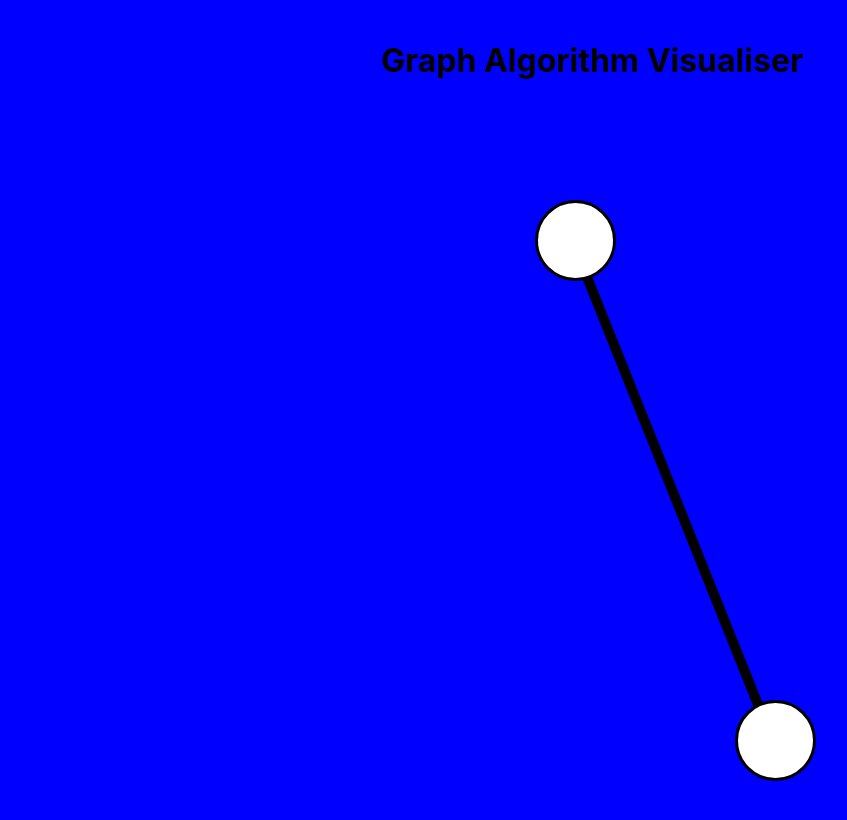
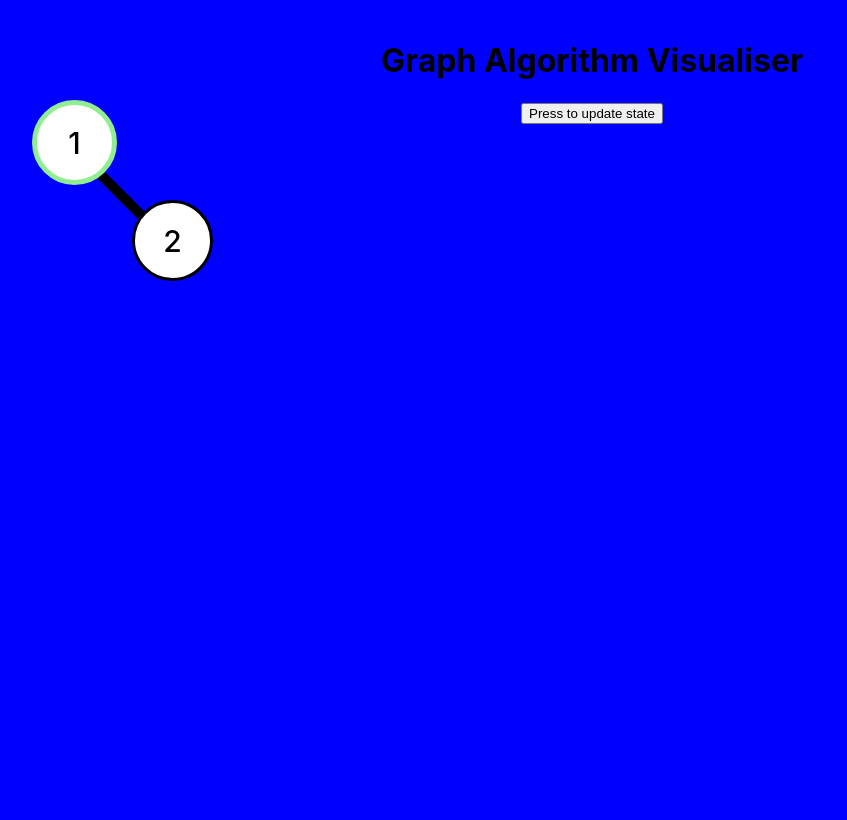
Before and after one commit to Michael-Shep/Graph-Algorithms, a React (Create React App) app in the folder graph-algorithms/: page / in a window 1280 px wide. Shown: the top 820 px of the page, without its empty margins (68-915 px from the left). Built offline with nearby package versions, Linux system fonts and the light colour scheme.

Commit message:
Added Redux for managing the state of all nodes

```diff
--- a/graph-algorithms/package.json
+++ b/graph-algorithms/package.json
@@ -3,6 +3,7 @@
   "version": "0.1.0",
   "private": true,
   "dependencies": {
+    "@reduxjs/toolkit": "^1.6.1",
     "@testing-library/jest-dom": "^5.14.1",
     "@testing-library/react": "^11.2.7",
     "@testing-library/user-event": "^12.8.3",
@@ -11,6 +12,7 @@
     "@types/react-dom": "^17.0.9",
     "react": "^17.0.2",
     "react-dom": "^17.0.2",
+    "react-redux": "^7.2.4",
     "react-scripts": "4.0.3",
     "typescript": "^4.4.2",
     "web-vitals": "^1.1.2"
--- a/graph-algorithms/src/components/App/App.tsx
+++ b/graph-algorithms/src/components/App/App.tsx
@@ -1,31 +1,33 @@
 import React from 'react';
+import { connect } from 'react-redux';
 import './App.css';
 import Node, { NodeData } from '../Node/Node';
 import Connection from '../Connection/Connection';
-import useWindowSize, { Size } from '../../helpers/useWindowSize';
-import Constants from '../../helpers/Constants';
+import store, { NodeState } from '../../helpers/ReduxStore';
 
-const App = () => {
-  const size: Size = useWindowSize();
+interface AppProps {
+  nodes: NodeData[];
+}
 
-  const getCenterXPosition = (): number => {
-    if (size.width) {
-      return size.width / 2 - Constants.NODE_SIZE / 2;
-    }
-    return 0;
+const App = (props: AppProps) => {
+  const buttonPressHandler = () => {
+    store.dispatch({ type: 'FLIP-ACTIVE', nodeIndex: 1 });
+    store.dispatch({ type: 'FLIP-ACTIVE', nodeIndex: 0 });
   };
-
-  const node1Data: NodeData = new NodeData(getCenterXPosition(), 200);
-  const node2Data: NodeData = new NodeData(getCenterXPosition() + 200, 700);
 
   return (
     <div id="app">
       <h1>Graph Algorithm Visualiser</h1>
-      <Connection startNode={node1Data} endNode={node2Data} />
-      <Node nodeData={node1Data} />
-      <Node nodeData={node2Data} />
+      <button onClick={buttonPressHandler}>Press to update state</button>
+      <Connection startNode={props.nodes[0]} endNode={props.nodes[1]} />
+      <Node nodeData={props.nodes[0]} />
+      <Node nodeData={props.nodes[1]} />
     </div>
   );
 };
 
-export default App;
+const mapStateToProps = (state: NodeState) => ({
+  nodes: state.nodes,
+});
+
+export default connect(mapStateToProps)(App);
--- a/graph-algorithms/src/components/Connection/Connection.tsx
+++ b/graph-algorithms/src/components/Connection/Connection.tsx
@@ -9,15 +9,19 @@ interface ConnectionProps {
 }
 
 const Connection = (connectionProps: ConnectionProps) => {
+  const getNodeCenterPosition = (position: number): number => {
+    return position + Constants.NODE_SIZE / 2;
+  };
+
   const getConnectionLength = (): number => {
     let xCalculation =
-      connectionProps.startNode.getCenterX() -
-      connectionProps.endNode.getCenterX();
+      getNodeCenterPosition(connectionProps.startNode.xPosition) -
+      getNodeCenterPosition(connectionProps.startNode.yPosition);
     xCalculation *= xCalculation;
 
     let yCalculation =
-      connectionProps.startNode.getYPosition() -
-      connectionProps.endNode.getYPosition();
+      getNodeCenterPosition(connectionProps.startNode.yPosition) -
+      getNodeCenterPosition(connectionProps.endNode.yPosition);
     yCalculation *= yCalculation;
 
     return Math.sqrt(xCalculation + yCalculation);
@@ -25,11 +29,11 @@ const Connection = (connectionProps: ConnectionProps) => {
 
   const getLineAngle = () => {
     const yComponent =
-      connectionProps.endNode.getCenterY() -
-      connectionProps.startNode.getCenterY();
+      getNodeCenterPosition(connectionProps.endNode.yPosition) -
+      getNodeCenterPosition(connectionProps.startNode.yPosition);
     const xComponent =
-      connectionProps.endNode.getCenterX() -
-      connectionProps.startNode.getCenterX();
+      getNodeCenterPosition(connectionProps.endNode.xPosition) -
+      getNodeCenterPosition(connectionProps.startNode.xPosition);
     const arcTan = Math.atan2(yComponent, xComponent);
     return (arcTan * 180) / Math.PI;
   };
@@ -37,8 +41,9 @@ const Connection = (connectionProps: ConnectionProps) => {
   const positionStyle = {
     transform: 'rotate(' + getLineAngle() + 'deg)',
     left:
-      connectionProps.startNode.getCenterX() - Constants.CONNECTION_WIDTH / 4,
-    top: connectionProps.startNode.getCenterY(),
+      getNodeCenterPosition(connectionProps.startNode.xPosition) -
+      Constants.CONNECTION_WIDTH / 4,
+    top: getNodeCenterPosition(connectionProps.startNode.yPosition),
     width: getConnectionLength(),
     height: Constants.CONNECTION_WIDTH,
   };
--- a/graph-algorithms/src/components/Node/Node.css
+++ b/graph-algorithms/src/components/Node/Node.css
@@ -1,6 +1,21 @@
 #node {
   border-radius: 50%;
-  border: 3px solid black;
   background-color: white;
   position: absolute;
+  display: flex;
+  align-items: center;
+  justify-content: center;
 }
+
+.active-border {
+  border: 5px solid lightgreen;
+}
+
+.standard-border {
+  border: 3px solid black;
+}
+
+#valueText {
+  font-size: 30px;
+  font-weight: 550;
+}
--- a/graph-algorithms/src/components/Node/Node.tsx
+++ b/graph-algorithms/src/components/Node/Node.tsx
@@ -2,13 +2,29 @@ import React from 'react';
 import './Node.css';
 import Constants from '../../helpers/Constants';
 
-export class NodeData {
+export interface NodeData {
+  xPosition: number;
+  yPosition: number;
+  value: number;
+  active: boolean;
+}
+
+/*export class NodeData {
   private xPosition: number;
   private yPosition: number;
+  private value: number;
+  private active: boolean;
 
-  constructor(xPosition: number, yPosition: number) {
+  constructor(
+    xPosition: number,
+    yPosition: number,
+    value: number,
+    active: boolean = false
+  ) {
     this.xPosition = xPosition;
     this.yPosition = yPosition;
+    this.value = value;
+    this.active = active;
   }
 
   public getCenterX(): number {
@@ -26,7 +42,19 @@ export class NodeData {
   public getYPosition(): number {
     return this.yPosition;
   }
-}
+
+  public getValue(): number {
+    return this.value;
+  }
+
+  public isActive(): boolean {
+    return this.active;
+  }
+
+  public setActive(active: boolean) {
+    this.active = active;
+  }
+}*/
 
 interface NodeProps {
   nodeData: NodeData;
@@ -34,13 +62,21 @@ interface NodeProps {
 
 const Node = (props: NodeProps) => {
   const positionStyle = {
-    left: props.nodeData.getXPosition(),
-    top: props.nodeData.getYPosition(),
+    left: props.nodeData.xPosition,
+    top: props.nodeData.yPosition,
     width: Constants.NODE_SIZE,
     height: Constants.NODE_SIZE,
   };
 
-  return <div id="node" style={positionStyle}></div>;
+  return (
+    <div
+      id="node"
+      className={props.nodeData.active ? 'active-border' : 'standard-border'}
+      style={positionStyle}
+    >
+      <span id="valueText">{props.nodeData.value}</span>
+    </div>
+  );
 };
 
 export default Node;
--- /dev/null
+++ b/graph-algorithms/src/helpers/ReduxStore.tsx
@@ -0,0 +1,43 @@
+import { createStore } from 'redux';
+import { NodeData } from '../components/Node/Node';
+
+export interface NodeState {
+  nodes: NodeData[];
+}
+
+export interface NodeAction {
+  type: String;
+  nodeIndex: number;
+}
+
+const initialState: NodeState = {
+  nodes: [
+    { xPosition: 100, yPosition: 100, value: 1, active: true },
+    { xPosition: 200, yPosition: 200, value: 2, active: false },
+  ],
+};
+
+const reducer = (
+  state: NodeState = initialState,
+  action: NodeAction
+): NodeState => {
+  switch (action.type) {
+    case 'FLIP-ACTIVE':
+      return {
+        nodes: [
+          ...state.nodes.slice(0, action.nodeIndex),
+          {
+            ...state.nodes[action.nodeIndex],
+            active: !state.nodes[action.nodeIndex].active,
+          },
+          ...state.nodes.slice(action.nodeIndex + 1),
+        ],
+      };
+    default:
+      return state;
+  }
+};
+
+const store = createStore(reducer);
+
+export default store;
--- a/graph-algorithms/src/index.tsx
+++ b/graph-algorithms/src/index.tsx
@@ -2,10 +2,12 @@ import React from 'react';
 import ReactDOM from 'react-dom';
 import './index.css';
 import App from './components/App/App';
+import store from './helpers/ReduxStore';
+import { Provider } from 'react-redux';
 
 ReactDOM.render(
-  <React.StrictMode>
+  <Provider store={store}>
     <App />
-  </React.StrictMode>,
+  </Provider>,
   document.getElementById('root')
 );
```
Also changed, not shown: graph-algorithms/.prettierrc.json (added), 1 other file (tests, documents, lock files or other folders).
